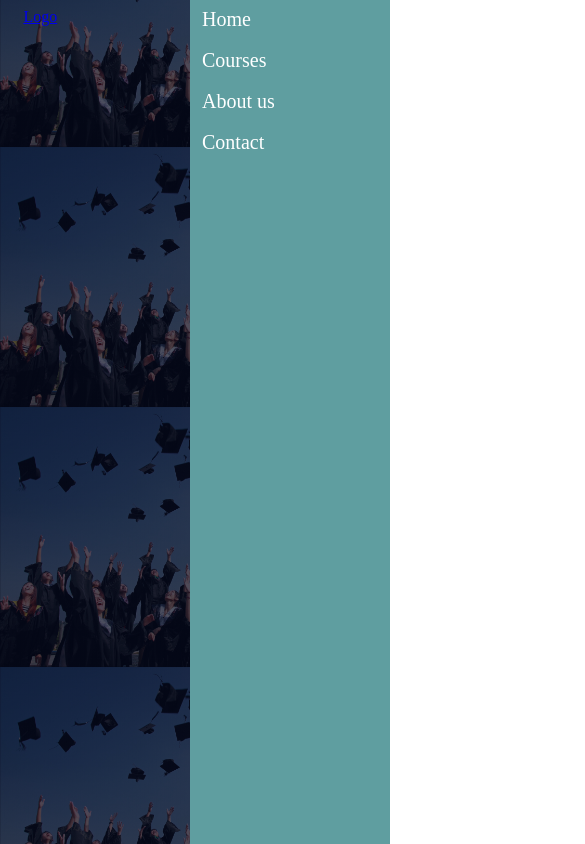
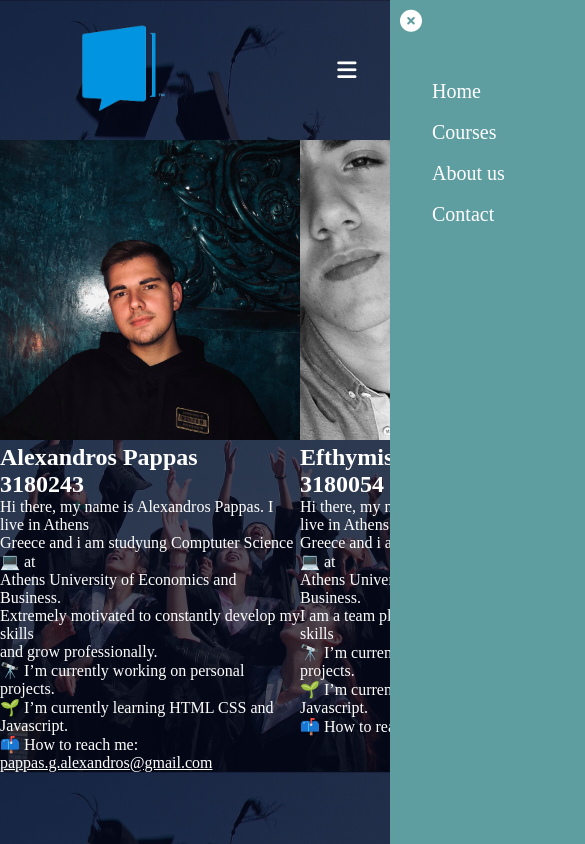
Before and after one commit to AlexandrosPappas/-Web-Application-Technologies-and-Programming, a plain HTML site: page code/about.html in a window 390 px wide. Shown: the whole page, 585 px wide, since content can reach past the window. Drawn offline with Linux system fonts and the light colour scheme.

Commit message:
second commit(navigationbar(phone) + course + about)

```diff
--- a/code/about.html
+++ b/code/about.html
@@ -5,13 +5,16 @@
     <meta http-equiv="X-UA-Compatible" content="IE=edge">
     <meta name="viewport" content="width=device-width, initial-scale=1.0">
     <link rel="stylesheet" href="style.css">
+    <script src="https://use.fontawesome.com/b362f32b66.js"></script>
     <title>Mooc</title>
 </head>
 <body>
     <header>
         <nav>
-            <a href="index.html"><p>Logo</p></a>
-            <div class="nav-links">
+            <a href="index.html"><img src="assets/logo.png" alt="logo" width="200" height="120"></a>
+            <div class="nav-links" id="nav-links">
+                <!-- <i class="fa fa-times-circle" onclick="hideMenu()"></i> -->
+                <i class="fa fa-times-circle" onclick="hideMenu()"></i>
                 <ul>
                     <li><a href="index.html">Home</a></li>
                     <li><a href="courses.html">Courses</a></li>
@@ -19,13 +22,48 @@
                     <li><a href="contact.html">Contact</a></li>
                 </ul>
             </div>
+            <i class="fa fa-bars" onclick="showMenu()"></i>
         </nav>
     </header>
     <main>
-
+        <div class="creators">
+            <div class="alexandros-pappas">
+                <img src="assets/alexandros-pappas.jpg" alt="1st-creator-photo">
+                <article>
+                    <h1>Alexandros Pappas</h1>
+                    <h2>3180243</h2>
+                    <p>Hi there, my name is Alexandros Pappas. I live in Athens<br>
+                        Greece and i am studyung Comptuter Science💻 at<br>
+                        Athens University of Economics and Business.<br>
+                        Extremely motivated to constantly develop my skills <br>
+                        and grow professionally.<br>
+                        🔭 I’m currently working on personal projects.<br>
+                        🌱 I’m currently learning HTML CSS and Javascript.<br>
+                        📫 How to reach me: <a href="mailto:pappas.g.alexandros@gmail.com">pappas.g.alexandros@gmail.com</a>
+                    </p>
+                </article>
+            </div>
+            <div class="efthymis-efthymiadis">
+                <img src="assets/efthymis-efthymiadis.jpg" alt="2nd-creator-photo">
+                <article>
+                    <h1>Efthymis Efthymiadis</h1>
+                    <h2>3180054</h2>
+                    <p>
+                        Hi there, my name is Efthymis Efthymiadis. I live in Athens<br>
+                        Greece and i am studyung Comptuter Science💻 at<br>
+                        Athens University of Economics and Business.<br>
+                        I am a team player who wants to develop my skills<br>
+                        🔭 I’m currently working on personal projects.<br>
+                        🌱 I’m currently learning HTML CSS and Javascript.<br>
+                        📫 How to reach me: <a href="mailto:efthymis2@gmail.com">efthymis2@gmail.com</a>
+                    </p>
+                </article>
+            </div>
+        </div>
     </main>
     <footer>
 
     </footer>
+    <script src="script.js"></script>
 </body>
 </html>
--- /dev/null
+++ b/code/script.js
@@ -0,0 +1,9 @@
+var navLinks = document.getElementById("nav-links");
+
+function showMenu(){
+    navLinks.style.right = "0";
+}
+
+function hideMenu(){
+    navLinks.style.right = "-200px";
+}
--- a/code/style.css
+++ b/code/style.css
@@ -50,6 +50,10 @@ nav{
 .nav-links ul li a:hover::after{
     width: 100%;
 }
+nav .fa{
+    display: none;
+}
+/* INDEX styling */
 #welcome{
     display: flex;
     justify-content: center;
@@ -61,7 +65,42 @@ nav{
     justify-content: center;
     padding: 10% 25%;
 }
-/* Here we start building our website for mobile devices */
+/*Here we start styling ABOUT US */
+.creators{
+    display: flex;
+    justify-content: space-around
+    /* display: grid;
+    grid-template-columns: 50% 50%; */
+}
+/* inserting photo for Alex */
+.creators .alexandros-pappas img{
+    width: 300px;
+    height: 300px;
+}
+/* putting color in   */
+.creators .alexandros-pappas h1, .creators .alexandros-pappas h2, .creators .alexandros-pappas article p, .creators .alexandros-pappas article p a{
+    color: var(--color-li);
+}
+
+.creators .efthymis-efthymiadis img{
+    width: 300px;
+    height: 300px;
+}
+.creators .efthymis-efthymiadis h1, .creators .efthymis-efthymiadis h2, .creators .efthymis-efthymiadis article p, .creators .efthymis-efthymiadis article p a{
+    color: var(--color-li);
+}
+/* Here we start styling courses */
+.courses{
+    display: flex;
+    justify-content: space-evenly;
+}
+.courses img{
+    width: 500px;
+    height: 400px;
+}
+.courses .technical h2, .courses .it h2, .courses .literature h2{
+    color: var(--color-li);
+}
 @media(max-width: 700px){
     /* We start with our navbar */
     .nav-links ul li{
@@ -73,8 +112,19 @@ nav{
         height: 100vh;
         width: 200px;
         top: 0;
-        right: 0;
+        right: -200px;
         text-align: left;
         z-index: 2;
+        transition: 1s;
+    }
+    nav .fa{
+        display: block;
+        color: #fff;
+        margin: 10px;
+        font-size: 22px;
+        cursor: pointer;
+    }
+    .nav-links ul {
+        padding: 30px;
     }
 }
```
Also changed, not shown: code/contact.html (+6 -2 lines), code/courses.html (+21 -2 lines), code/index.html (+6 -6 lines), code/assets/alexandros-pappas.jpg (added), code/assets/efthymis-efthymiadis.jpg (added), code/assets/guy reading.jpg (added), code/assets/literature.jpg (added), code/assets/logo.png (added), code/assets/logo_old.png (added), code/assets/pexels-bich-tran-669996.jpg (added), code/assets/pexels-pixabay-267885.jpg (added), code/assets/pexels-pixabay-270360.jpg (added), code/assets/pexels-thisisengineering-3862130.jpg (added), 4 other files.
